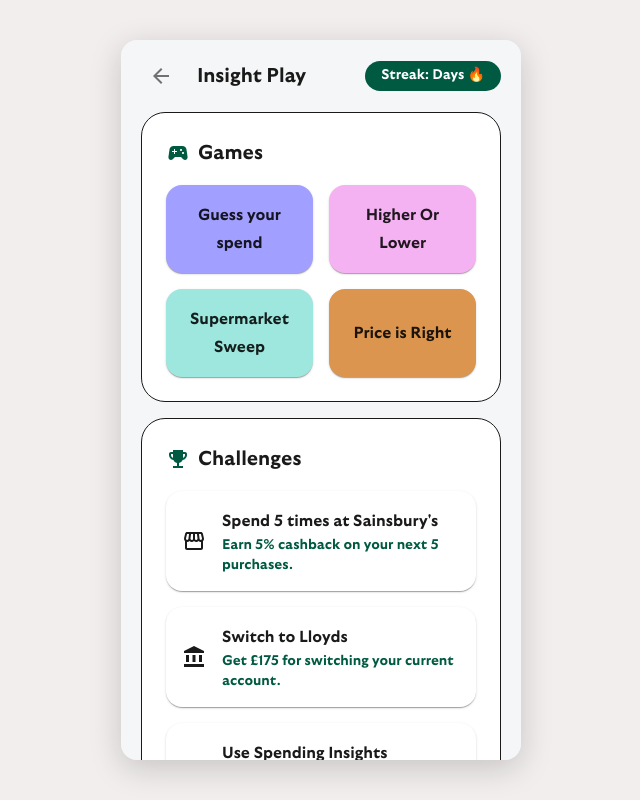
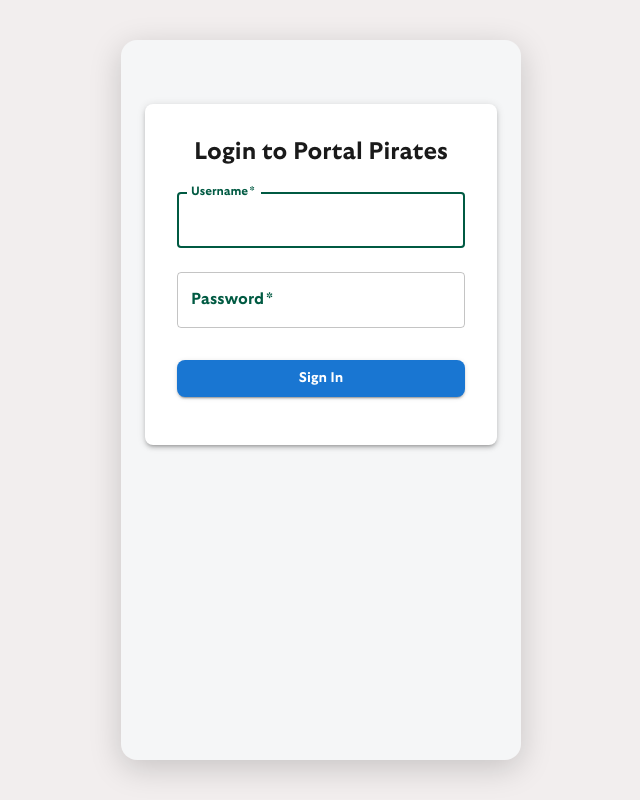
Before and after one commit to LoudShadow/portal-pirates, a React (Vite) app in the folder portal/portal-pirates/: page / in a window 1280 px wide. Shown: the whole page, without its empty margins (319-959 px from the left). Built offline with nearby package versions, Linux system fonts and the light colour scheme; the HTML template or start-up script is replaced by a standard one.

Commit message:
add auth

```diff
--- a/portal/portal-pirates/index.html
+++ b/portal/portal-pirates/index.html
@@ -5,6 +5,9 @@
     <link rel="icon" type="image/svg+xml" href="/vite.svg" />
     <meta name="viewport" content="width=device-width, initial-scale=1.0" />
     <title>portal-pirates</title>
+    <script>
+      window.BACKEND_URL = "__BACKEND_URL_PLACEHOLDER__";
+    </script>
   </head>
   <body>
     <div id="root"></div>
--- a/portal/portal-pirates/src/App.tsx
+++ b/portal/portal-pirates/src/App.tsx
@@ -4,6 +4,7 @@ import { AppPhoneWrapper } from './Components/AppWrapper/AppWrapper'
 import { CssBaseline, ThemeProvider } from '@mui/material'
 import { theme } from './theme'
 import { PageController } from './Components/PageController'
+import { AuthProvider } from './Components/AuthContext'
 
 
 function App() {
@@ -12,9 +13,11 @@ function App() {
   return (
     <ThemeProvider theme={theme}>
       <CssBaseline />
-      <AppPhoneWrapper ref={wrapperRef}>
-        <PageController/>
-      </AppPhoneWrapper>
+      <AuthProvider>
+        <AppPhoneWrapper ref={wrapperRef}>
+          <PageController/>
+        </AppPhoneWrapper>
+      </AuthProvider>
     </ThemeProvider>
   )
 }
--- /dev/null
+++ b/portal/portal-pirates/src/Components/AuthContext.tsx
@@ -0,0 +1,38 @@
+import React, { createContext, useContext, useState, ReactNode } from 'react';
+
+interface AuthContextType {
+  token: string | null;
+  login: (token: string) => void;
+  logout: () => void;
+  isAuthenticated: boolean;
+}
+
+const AuthContext = createContext<AuthContextType | undefined>(undefined);
+
+export const AuthProvider: React.FC<{ children: ReactNode }> = ({ children }) => {
+  const [token, setToken] = useState<string | null>(localStorage.getItem('jwt_token'));
+
+  const login = (newToken: string) => {
+    localStorage.setItem('jwt_token', newToken);
+    setToken(newToken);
+  };
+
+  const logout = () => {
+    localStorage.removeItem('jwt_token');
+    setToken(null);
+  };
+
+  return (
+    <AuthContext.Provider value={{ token, login, logout, isAuthenticated: !!token }}>
+      {children}
+    </AuthContext.Provider>
+  );
+};
+
+export const useAuth = () => {
+  const context = useContext(AuthContext);
+  if (context === undefined) {
+    throw new Error('useAuth must be used within an AuthProvider');
+  }
+  return context;
+};
--- /dev/null
+++ b/portal/portal-pirates/src/Components/LoginPage.tsx
@@ -0,0 +1,97 @@
+import React, { useState } from 'react';
+import { Box, Button, TextField, Typography, Paper, Container } from '@mui/material';
+import { useAuth } from './AuthContext';
+
+export const LoginPage: React.FC = () => {
+  const [username, setUsername] = useState('');
+  const [password, setPassword] = useState('');
+  const [error, setError] = useState('');
+  const { login } = useAuth();
+
+  const handleSubmit = async (e: React.FormEvent) => {
+    e.preventDefault();
+    setError('');
+
+    const backendUrl = (window as any).BACKEND_URL;
+    const finalBackendUrl = (!backendUrl || backendUrl === "__BACKEND_URL_PLACEHOLDER__")
+      ? 'http://localhost:3001'
+      : backendUrl;
+
+    try {
+      const response = await fetch(`${finalBackendUrl}/login`, {
+        method: 'POST',
+        headers: {
+          'Content-Type': 'application/json',
+        },
+        body: JSON.stringify({ username, password }),
+      });
+
+      if (response.ok) {
+        const data = await response.json();
+        login(data.token);
+      } else {
+        setError('Invalid username or password');
+      }
+    } catch (err) {
+      setError('Failed to connect to the server');
+    }
+  };
+
+  return (
+    <Container maxWidth="xs">
+      <Box
+        sx={{
+          marginTop: 8,
+          display: 'flex',
+          flexDirection: 'column',
+          alignItems: 'center',
+        }}
+      >
+        <Paper elevation={3} sx={{ p: 4, width: '100%', borderRadius: 2 }}>
+          <Typography component="h1" variant="h5" align="center" gutterBottom>
+            Login to Portal Pirates
+          </Typography>
+          <form onSubmit={handleSubmit}>
+            <TextField
+              margin="normal"
+              required
+              fullWidth
+              id="username"
+              label="Username"
+              name="username"
+              autoComplete="username"
+              autoFocus
+              value={username}
+              onChange={(e) => setUsername(e.target.value)}
+            />
+            <TextField
+              margin="normal"
+              required
+              fullWidth
+              name="password"
+              label="Password"
+              type="password"
+              id="password"
+              autoComplete="current-password"
+              value={password}
+              onChange={(e) => setPassword(e.target.value)}
+            />
+            {error && (
+              <Typography color="error" variant="body2" sx={{ mt: 1 }}>
+                {error}
+              </Typography>
+            )}
+            <Button
+              type="submit"
+              fullWidth
+              variant="contained"
+              sx={{ mt: 3, mb: 2, bgcolor: '#1976d2' }}
+            >
+              Sign In
+            </Button>
+          </form>
+        </Paper>
+      </Box>
+    </Container>
+  );
+};
--- a/portal/portal-pirates/src/Components/PageController.tsx
+++ b/portal/portal-pirates/src/Components/PageController.tsx
@@ -5,6 +5,8 @@ import { TransferPage } from './TransferPage';
 import { InsightPlayPage } from './InsightPlayPage';
 import { PriceGuesser } from './PriceGuesser';
 import { HigherOrLower } from './HigherOrLower';
+import { useAuth } from './AuthContext';
+import { LoginPage } from './LoginPage';
 
 const transactions = [
     {
@@ -30,6 +32,7 @@ export interface GameResultItem {
 }
 
 export function PageController() {
+    const { isAuthenticated } = useAuth();
     const [currentPage, setCurrentPage] = useState('insight-play'); // 'results', 'store', 'transfer', or 'insight-play'
     const [gameResultState, setGameResultState] = useState<GameResultItem[]>([]);
     const [playtime, setPlaytime] = useState<string>('');
@@ -72,6 +75,10 @@ export function PageController() {
         setCurrentPage('higher-or-lower');
     };
 
+    if (!isAuthenticated) {
+        return <LoginPage />;
+    }
+
     return (
         <>
 
--- a/portal/portal-pirates/src/hook/useHint.ts
+++ b/portal/portal-pirates/src/hook/useHint.ts
@@ -1,10 +1,13 @@
 import { useAsync } from 'react-use';
+import { useAuth } from '../Components/AuthContext';
 
 const hintPromiseCache = new Map<string, Promise<string | undefined>>();
 
 const useHint = (merchant?: string, amount?: string, time?: string) => {
+  const { token } = useAuth();
+
   const state = useAsync(async () => {
-    if (!merchant || !amount || !time) {
+    if (!merchant || !amount || !time || !token) {
       return;
     }
 
@@ -14,10 +17,16 @@ const useHint = (merchant?: string, amount?: string, time?: string) => {
       return hintPromiseCache.get(cacheKey);
     }
 
-    const hintPromise = fetch('http://localhost:3001/hint', {
+    const backendUrl = (window as any).BACKEND_URL;
+    const finalBackendUrl = (!backendUrl || backendUrl === "__BACKEND_URL_PLACEHOLDER__")
+      ? 'http://localhost:3001'
+      : backendUrl;
+
+    const hintPromise = fetch(`${finalBackendUrl}/hint`, {
       method: 'POST',
       headers: {
         'Content-Type': 'application/json',
+        'Authorization': `Bearer ${token}`,
       },
       body: JSON.stringify({
         merchant,
@@ -36,7 +45,7 @@ const useHint = (merchant?: string, amount?: string, time?: string) => {
     hintPromiseCache.set(cacheKey, hintPromise);
 
     return hintPromise;
-  }, [merchant, amount, time]);
+  }, [merchant, amount, time, token]);
 
   return state;
 };
```
Also changed, not shown: 2 other files (tests, documents, lock files or other folders).
